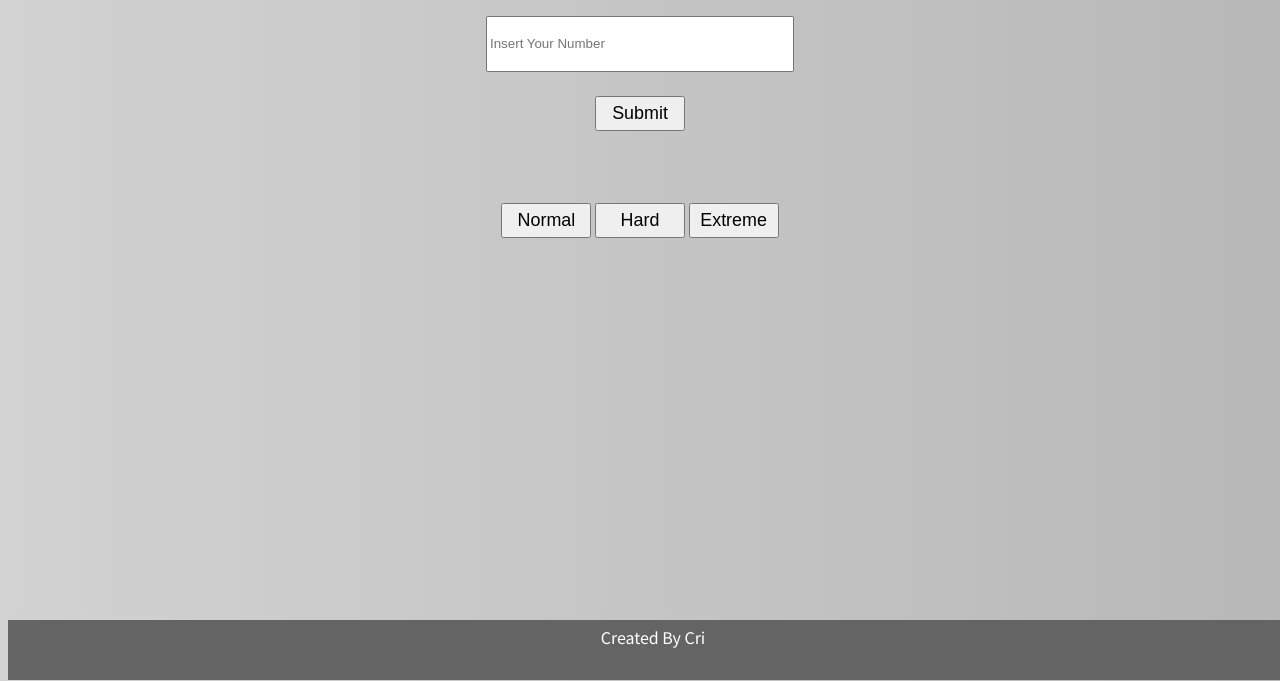
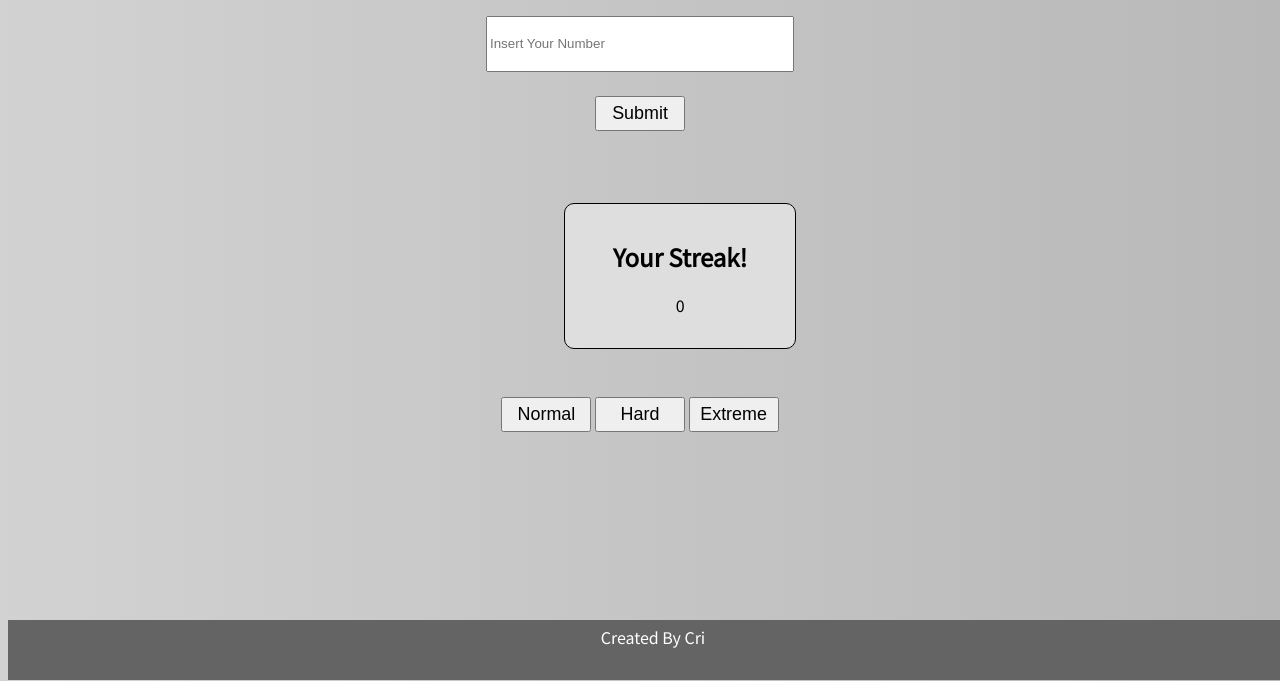
Before and after one commit to Shinto4/Funsite, a plain HTML site: page Easy/index.html in a window 1280 px wide. Shown: the part 119-800 px from the top of the page. Drawn offline with Linux system fonts and the light colour scheme.

Commit message:
new feature

```diff
--- a/Easy/index.html
+++ b/Easy/index.html
@@ -12,6 +12,13 @@
         <input type="number" id="input" placeholder="Insert Your Number" min="0" max="20" class="input" required><br><br>
         <button class="input1" onclick="random()">Submit</button><br><br><br><br>
 
+        <div class="box">
+            <h2>Your Streak!</h2>
+            <p id="count">0</p>
+        </div>
+
+        <br><br>
+
 
         <a href="../Normal/index.html"><button class="input1">Normal</button></a>
         <a href="../Hard/index.html"><button class="input1">Hard</button></a>
--- a/Easy/main.js
+++ b/Easy/main.js
@@ -1,10 +1,13 @@
+var count = 0;
 function random() {
     let input = document.getElementById("input").value;
     let random = Math.random() * (10 - 1) + 1;
     let rounded = Math.floor(random);
 
-    if(input == rounded && input <= 20) {
+    if(input == rounded && input <= 10) {
         alert('You got it!');
+        count++;
+        document.getElementById('count').innerHTML = count;
     } else if(input != rounded && input != '' && input <= 10) {
         alert('Wrong! It was ' + rounded);
     } else if(input == '') {
--- a/Easy/style.css
+++ b/Easy/style.css
@@ -24,3 +24,13 @@ footer {
     padding: 5px;
     color: white;
 }
+
+.box {
+    border: 1px solid black;
+    padding: 15px;
+    border-radius: 10px;
+    width: 200px;
+    position: relative;
+    left: 44%;
+    background: #dfdede;
+}
--- a/Extreme/main.js
+++ b/Extreme/main.js
@@ -1,9 +1,12 @@
+var count = 0;
 function random() {
     let input = document.getElementById("input").value;
     let random = Math.random() * (50 - 1) + 1;
     let rounded = Math.floor(random);
 
     if(input == rounded && input <= 20) {
+        count++;
+        document.getElementById('count').innerHTML = count;
         alert('You got it!');
     } else if(input != rounded && input != '' && input <= 50) {
         alert('Wrong! It was ' + rounded);
--- a/Extreme/style.css
+++ b/Extreme/style.css
@@ -24,3 +24,13 @@ footer {
     padding: 5px;
     color: white;
 }
+
+.box {
+    border: 1px solid black;
+    padding: 15px;
+    border-radius: 10px;
+    width: 200px;
+    position: relative;
+    left: 44%;
+    background: #dfdede;
+}
--- a/Hard/main.js
+++ b/Hard/main.js
@@ -1,9 +1,12 @@
+var count = 0;
 function random() {
     let input = document.getElementById("input").value;
     let random = Math.random() * (30 - 1) + 1;
     let rounded = Math.floor(random);
 
     if(input == rounded && input <= 30) {
+        count++;
+        document.getElementById('count').innerHTML = count;
         alert('You got it!');
     } else if(input != rounded && input != '' && input <= 30) {
         alert('Wrong! It was ' + rounded);
--- a/Hard/style.css
+++ b/Hard/style.css
@@ -24,3 +24,13 @@ footer {
     padding: 5px;
     color: white;
 }
+
+.box {
+    border: 1px solid black;
+    padding: 15px;
+    border-radius: 10px;
+    width: 200px;
+    position: relative;
+    left: 44%;
+    background: #dfdede;
+}
--- a/Normal/main.js
+++ b/Normal/main.js
@@ -1,9 +1,12 @@
+var count = 0;
 function random() {
     let input = document.getElementById("input").value;
     let random = Math.random() * (20 - 1) + 1;
     let rounded = Math.floor(random);
 
     if(input == rounded && input <= 20) {
+        count++;
+        document.getElementById('count').innerHTML = count;
         alert('You got it!');
     } else if(input != rounded && input != '' && input <= 20) {
         alert('Wrong! It was ' + rounded);
--- a/Normal/style.css
+++ b/Normal/style.css
@@ -24,3 +24,13 @@ footer {
     padding: 5px;
     color: white;
 }
+
+.box {
+    border: 1px solid black;
+    padding: 15px;
+    border-radius: 10px;
+    width: 200px;
+    position: relative;
+    left: 44%;
+    background: #dfdede;
+}
```
Also changed, not shown: Extreme/index.html (+7 -0 lines), Hard/index.html (+7 -0 lines), Normal/index.html (+7 -0 lines).
